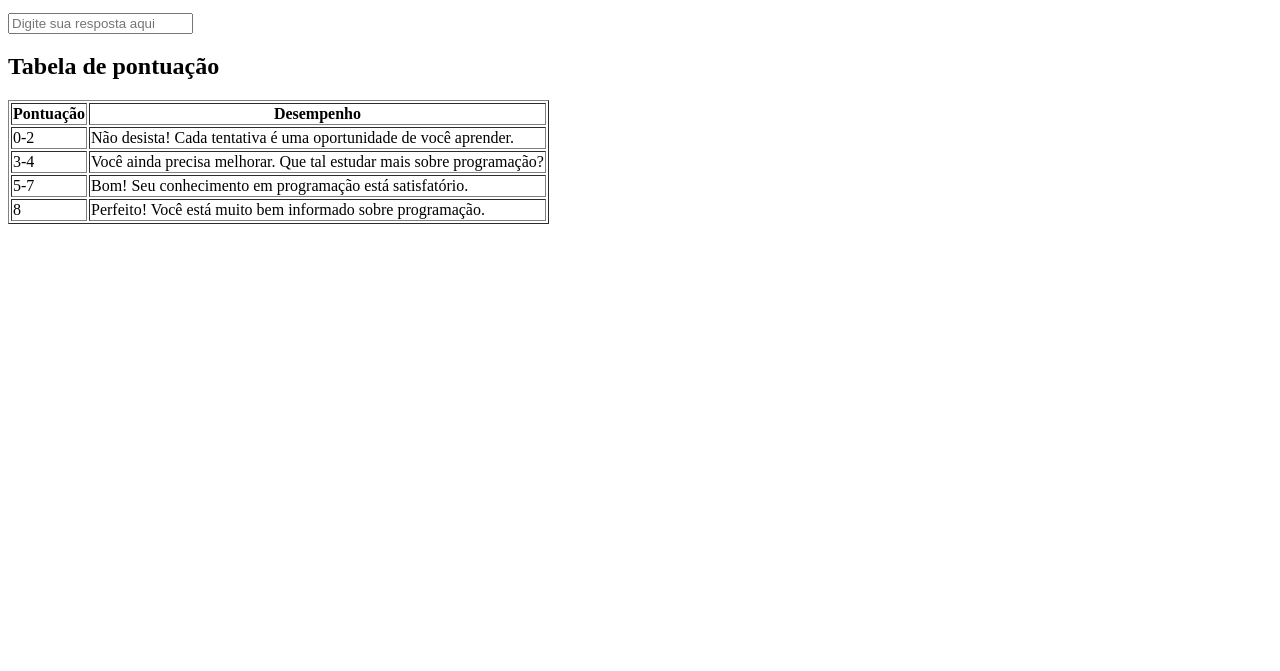
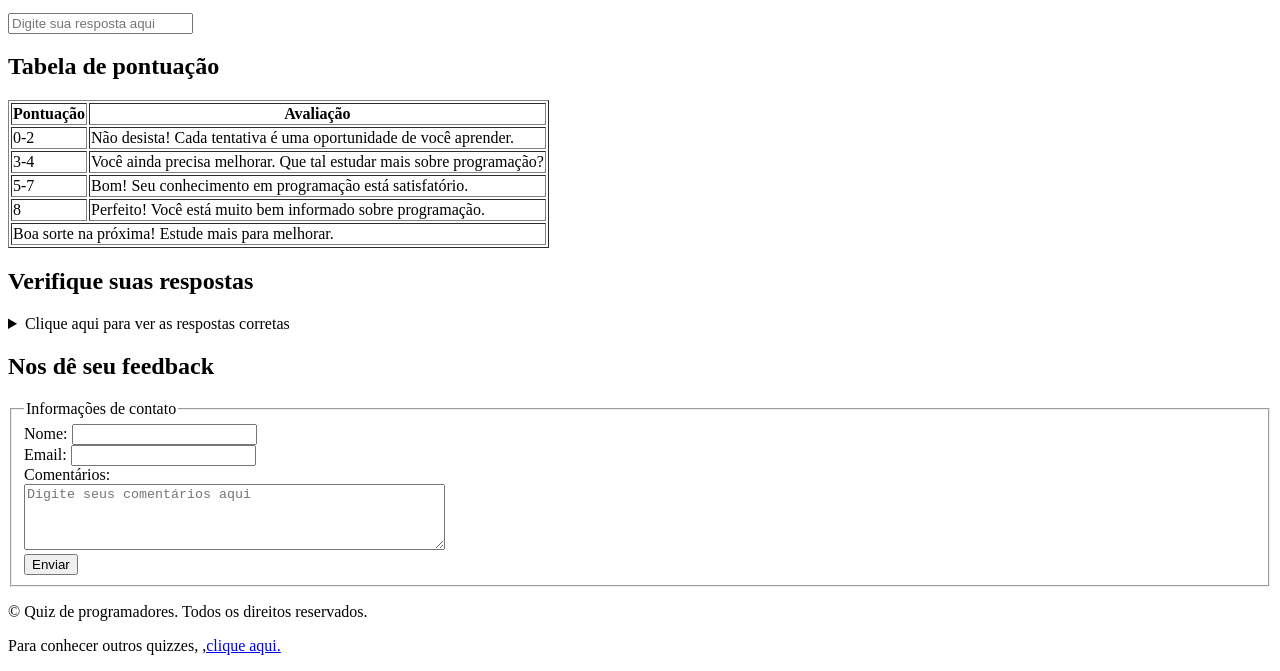
Before and after one commit to QuedmaCarvalho/Quiz-para-programadores, a plain HTML site: page index.html in a window 1280 px wide. Shown: the part 1088-1759 px from the top of the page. Before the commit the page ends 1320 px from the top, so only its background shows below. Drawn offline with Linux system fonts and the light colour scheme.

Commit message:
Atualizando o HTML

```diff
--- a/index.html
+++ b/index.html
@@ -93,7 +93,7 @@
                 <thead>
                     <tr>
                         <th>Pontuação</th>
-                        <th>Desempenho</th>
+                        <th>Avaliação</th>
                     </tr>
                 </thead>
                 <tbody>
@@ -114,8 +114,50 @@
                         <td>Perfeito! Você está muito bem informado sobre programação.</td>
                     </tr>
                 </tbody>
+                <tfoot>
+                    <tr>
+                        <td colspan="2">Boa sorte na próxima! Estude mais para melhorar.</td>
+                    </tr>
+                </tfoot>
             </table>
+        </section>
+            <!--Lista de respostas-->
+        <section>
+            <h2>Verifique suas respostas</h2>
+            <details>
+                <summary>Clique aqui para ver as respostas corretas</summary>
+            <ol>
+                <li>HTML</li>
+                <li>Domínio</li>
+                <li>Exemplo de senha forte: P@ssw0rd!</li>
+                <li>1991</li>
+                <li>JavaScript, Java</li>
+                <li>Arquivo deve ter extensão .html</li>
+                <li>type</li>
+                <li>Java</li>
+            </ol>
+            </details>
+        </section>
+            <!--Formulário de Feedback-->
+            <section>
+                <h2>Nos dê seu feedback</h2>
+                <form>
+                    <fieldset>
+                        <legend>Informações de contato</legend>
+                    <label for="name">Nome:</label>
+                    <input type="text" id="name" name="name"><br>
+                    <label for="email">Email:</label>
+                    <input type="email" id="email" name="email"><br>
+                    <label for="comments">Comentários:</label><br>
+                    <textarea id="comments" name="comments" rows="4" cols="50" placeholder="Digite seus comentários aqui"></textarea><br>
+                    <input type="submit" value="Enviar">
+                    </fieldset>
+                </form>
+            </section>
     </main>
-    <footer></footer>
+    <footer>
+        <p>&copy; Quiz de programadores. Todos os direitos reservados.</p>
+        <p>Para conhecer outros quizzes, ,<a href="https://www.google.com/" target="_blank">clique aqui.</a></p>
+    </footer>
 </body>
 </html>
```
